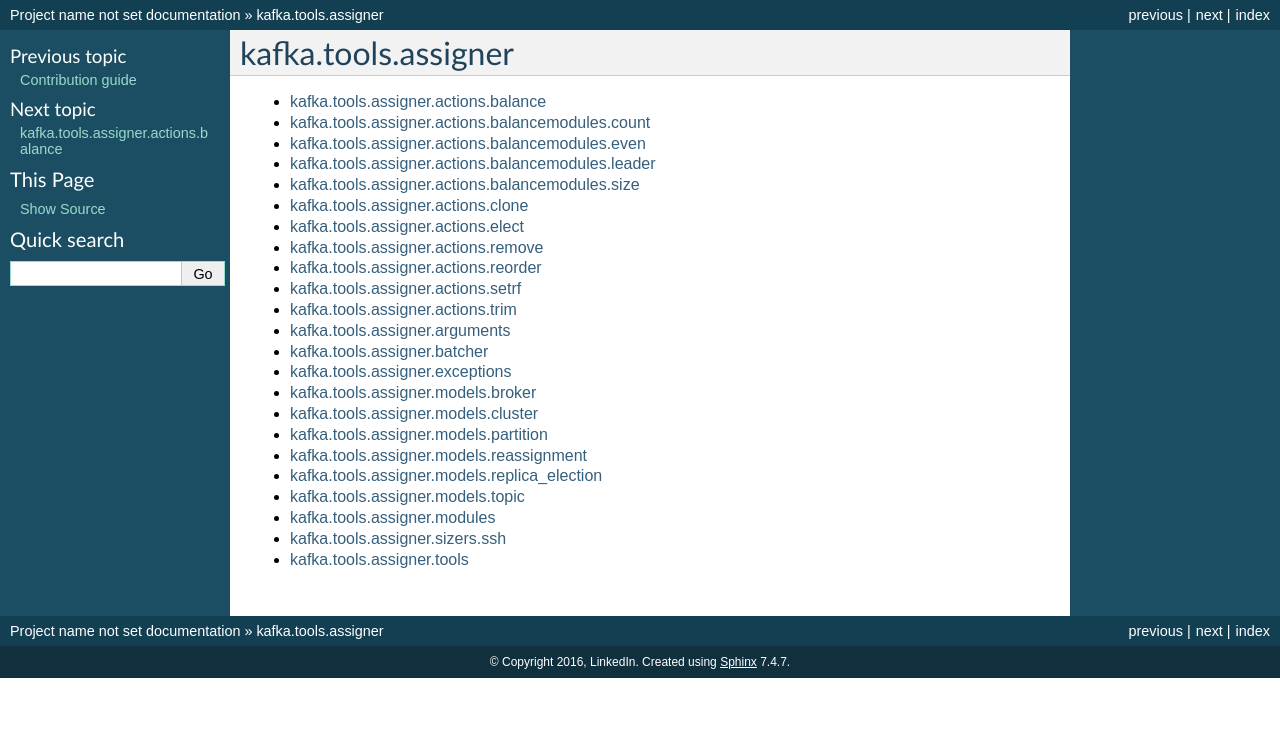
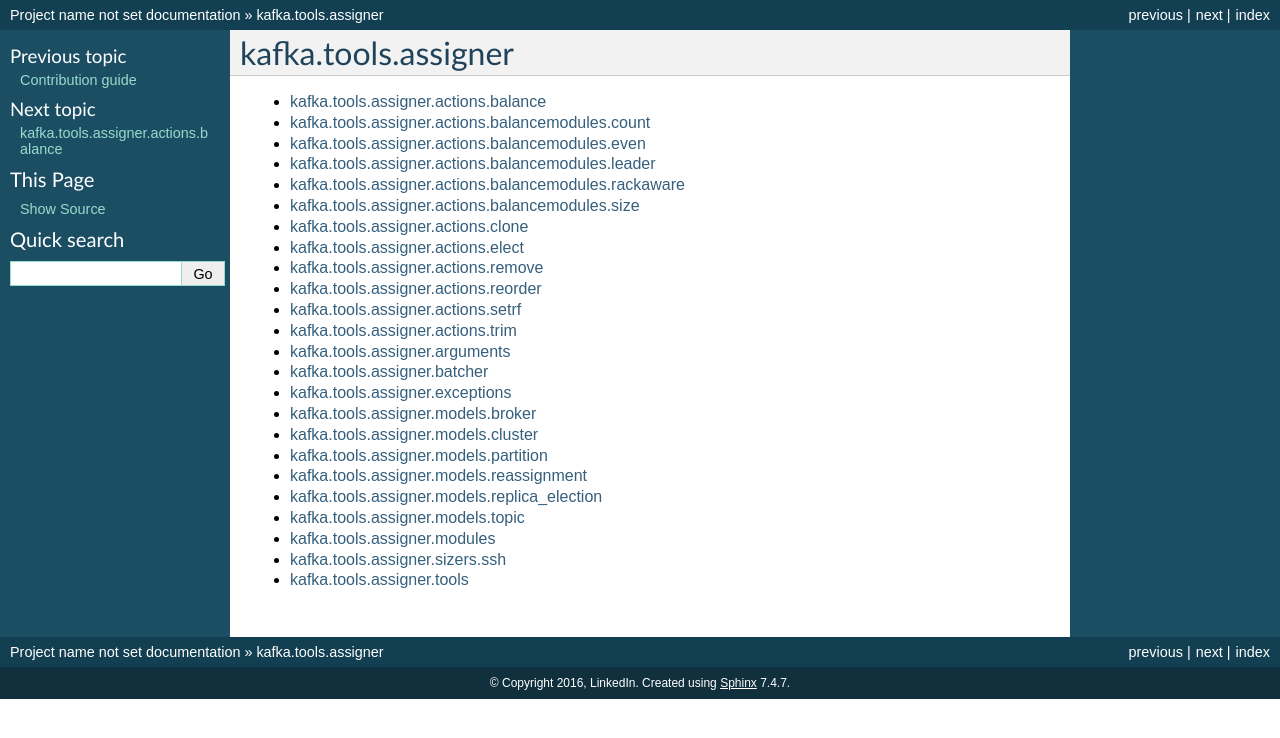
Before and after one commit to linkedin/kafka-tools, a Sphinx documentation site: the page built from docs/tools/assigner/index.rst, in a window 1280 px wide. Shown: the top 738 px of the page. Built offline with Sphinx 7.4.7, drawn with Linux system fonts in a browser that asks for light colours.

Commit message:
Add rackaware docs to assigner docs index.

```diff
--- a/docs/tools/assigner/index.rst
+++ b/docs/tools/assigner/index.rst
@@ -8,6 +8,7 @@
    actions/balancemodules/count
    actions/balancemodules/even
    actions/balancemodules/leader
+   actions/balancemodules/rackaware
    actions/balancemodules/size
    actions/clone
    actions/elect
```
